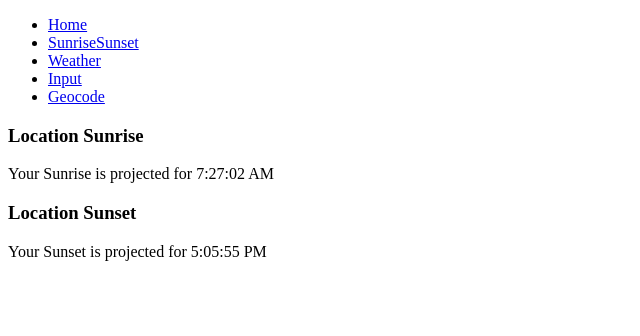
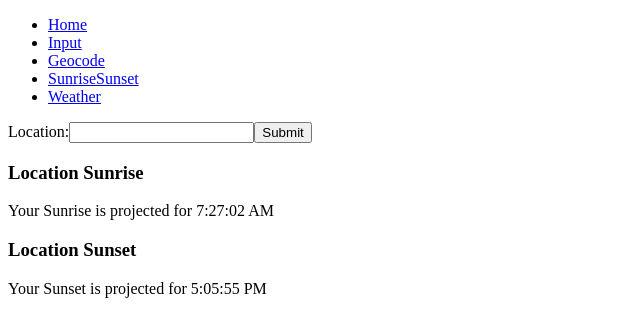
Before and after one commit to JeffWhitfill/SunriseSunset, a React (Create React App) app: page /SunriseSunset in a window 1280 px wide. Shown: the top 336 px of the page, without its empty margins (0-640 px from the left). Built offline with nearby package versions, Linux system fonts and the light colour scheme.

Commit message:
pre app working check mar 16

```diff
--- a/src/Components/Geocode.js
+++ b/src/Components/Geocode.js
@@ -1,17 +1,41 @@
 import React from 'react';
 import geocode from '../data/geocode';
+import Input from './Input'
+import { lstat } from 'fs';
 
 class Geocode extends React.Component {
-    render () {
+
+    state={
+        lng:"",
+        lat:""
+    }
+
+    // Get coords from opencage
+    onSubmitInput= (event)=> {
+        event.preventDefault()
+        fetch(`https://api.opencagedata.com/geocode/v1/json?q=${this.state.location}&key=40b6726e5f0045a9bcc9c3aca3b2261e`)
+            .then(function (response) {
+                return response.json();
+            })
+            .then(function (data) {
+            this.setState({lat :data.results[0].geometry.lat});
+            this.setState.lng = data.results[0].geometry.lng;
+        });
+  }
+
+
+
+    render() {
         return (
             <div>
+                <Input/ >
                 <h3>Location Latitude</h3>
                 <p>Your latitude is {geocode.results[0].geometry.lat}</p>
                 <h3>Location Longitude</h3>
                 <p>Your longitude is {geocode.results[0].geometry.lng}</p>
             </div>
         )
-     }
     }
+}
 
 export default Geocode;
--- a/src/Components/Header.js
+++ b/src/Components/Header.js
@@ -6,10 +6,10 @@ const Header = () => (
 
     <ul className="navbar nav-tabs list-unstyled bg-light">
       <li className="nav-item"><NavLink exact to="/">Home</NavLink></li>
+      <li className="nav-item"><NavLink to="/Input">Input</NavLink></li>
+      <li className="nav-item"><NavLink to="/Geocode">Geocode</NavLink></li>
       <li className="nav-item"><NavLink to="/SunriseSunset">SunriseSunset</NavLink></li>
       <li className="nav-item"><NavLink to="/Weather">Weather</NavLink></li>
-      <li className="nav-item"><NavLink to="/Input">Input</NavLink></li>
-      <li className="nav-item"><NavLink to="/Geocode">Geocode</NavLink></li>
     </ul>
   </header>
 );
--- a/src/Components/Input.js
+++ b/src/Components/Input.js
@@ -3,22 +3,30 @@ import React, { Component } from 'react';
 class Input extends Component {
     state={
     location:"",
-    date:"",
     lng:"",
     lat:""
 }
 
+updateLocation = event=> {
+  this.setState({location:event.target.value})
+}
+// Get coords from opencage
+onSubmitInput= (event)=> {
+  event.preventDefault()
+  fetch(`https://api.opencagedata.com/geocode/v1/json?q=${this.state.location}&key=40b6726e5f0045a9bcc9c3aca3b2261e`)
+      .then(function (response) {
+          return response.json();
+      })
+      .then(function (data) {
+          console.log(data);
+      });
+}
 render() {
   return (
-    <form id="frm1" action="/action_page.php">
+    <form id="frm1" onSubmit={this.onSubmitInput}>
       <label>
         Location:
-        <input type="text" name="formlocation" value={this.state.location} />
-      </label>
-        <br />
-      <label>
-        Date:
-        <input type="date" name="formdate" value={this.state.date} />
+        <input type="text" name="formlocation" value={this.state.location} onChange={this.updateLocation}  />
       </label>
       <input type="submit" value="Submit" />
     </form>
@@ -32,7 +40,7 @@ render() {
 // Get coords from opencage
 //fetch (`https://api.opencagedata.com/geocode/v1/json?q=${this.state.location}&key=40b6726e5f0045a9bcc9c3aca3b2261e`);
 //Get sunrise-sunset.org times
-//fetch(`https://api.sunrise-sunset.org/json?lat=${this.state.lat}&lng=${this.state.lng}&date=${this.state.date}`);
+//fetch(`https://api.sunrise-sunset.org/json?lat=${this.state.lat}&lng=${this.state.lng}&date=today`);
 //Get weather data at location
 //fetch(`api.openweathermap.org/data/2.5/forecast?lat=${this.state.lat}&lon=${this.state.lng}`);
 
--- a/src/Components/SunriseSunset.js
+++ b/src/Components/SunriseSunset.js
@@ -1,17 +1,34 @@
 import React from 'react';
 import sunrisesunset from '../data/sunrisesunset';
 
+import Input from './Input';
+
 class SunriseSunset extends React.Component {
-    render () {
+
+//Get sunrise-sunset.org times
+    onSubmitInput= (event)=> {
+    event.preventDefault()
+    fetch(`https://api.sunrise-sunset.org/json?lat=${this.state.lat}&lng=${this.state.lng}&date=today`)
+        .then(function (response) {
+              return response.json();
+            })
+            .then(function (data) {
+            this.setState({sunrise :data.results.sunrise});
+            this.setState({sunset: data.results.sunset});
+        });
+    }
+
+    render() {
         return (
             <div>
+                <Input />
                 <h3>Location Sunrise</h3>
                 <p>Your Sunrise is projected for {sunrisesunset.results.sunrise}</p>
                 <h3>Location Sunset</h3>
                 <p>Your Sunset is projected for {sunrisesunset.results.sunset}</p>
             </div>
-        )
-    }
+            )
+        }
 
     }
 
```
Also changed, not shown: src/Components/tester.js (added, +8 -0 lines).
